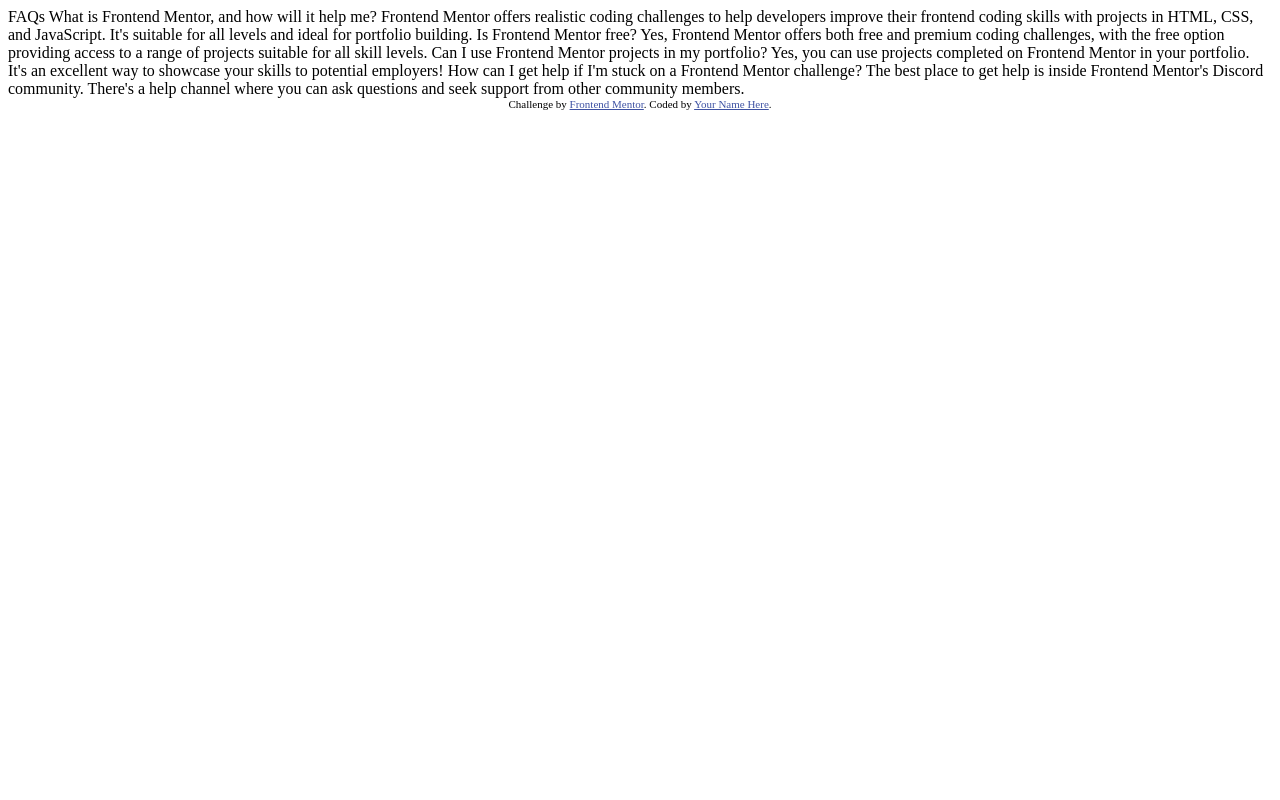
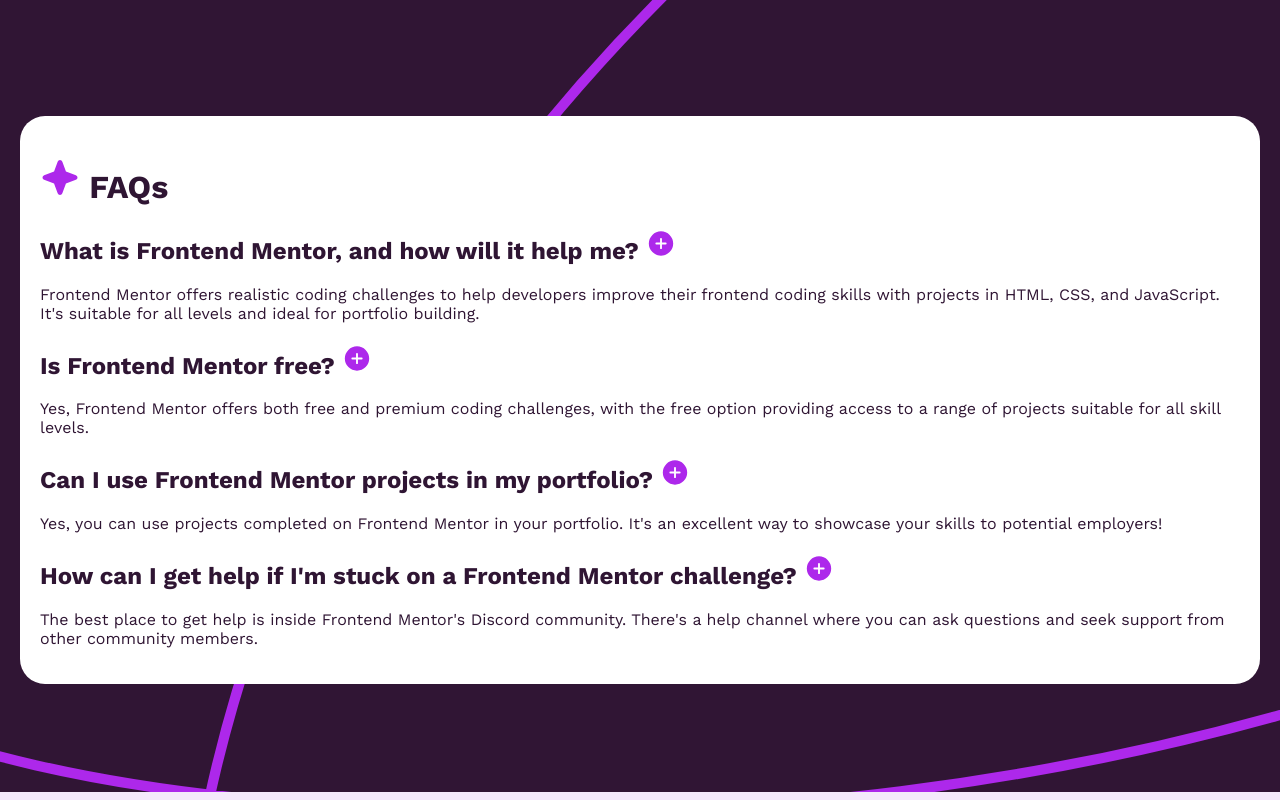
Before and after one commit to prbrq/faq-accordion, a plain HTML site: page index.html in a window 1280 px wide. Drawn offline with nearby package versions, Linux system fonts and the light colour scheme.

Commit message:
feat: :construction: Work in progress

```diff
--- a/index.html
+++ b/index.html
@@ -1,48 +1,62 @@
 <!DOCTYPE html>
 <html lang="en">
+
 <head>
   <meta charset="UTF-8">
-  <meta name="viewport" content="width=device-width, initial-scale=1.0"> <!-- displays site properly based on user's device -->
+  <meta name="viewport" content="width=device-width, initial-scale=1.0">
 
   <link rel="icon" type="image/png" sizes="32x32" href="./assets/images/favicon-32x32.png">
 
-  <title>Frontend Mentor | FAQ accordion</title>
+  <link rel="stylesheet" href="style.css">
 
-  <!-- Feel free to remove these styles or customise in your own stylesheet 👍 -->
-  <style>
-    .attribution { font-size: 11px; text-align: center; }
-    .attribution a { color: hsl(228, 45%, 44%); }
-  </style>
+  <link rel="preconnect" href="https://fonts.googleapis.com">
+  <link rel="preconnect" href="https://fonts.gstatic.com" crossorigin>
+  <link href="https://fonts.googleapis.com/css2?family=Work+Sans:ital,wght@0,100..900;1,100..900&display=swap"
+    rel="stylesheet">
+
+  <title>FAQ accordion</title>
+
 </head>
+
 <body>
 
-  FAQs
+  <div class="wrapper">
 
-  What is Frontend Mentor, and how will it help me?
+    <div class="substrate">
 
-  Frontend Mentor offers realistic coding challenges to help developers improve their
-  frontend coding skills with projects in HTML, CSS, and JavaScript. It's suitable for
-  all levels and ideal for portfolio building.
+      <div class="main">
 
-  Is Frontend Mentor free?
+        <h1><img src="assets/images/icon-star.svg" alt="Star icon."> FAQs</h1>
 
-  Yes, Frontend Mentor offers both free and premium coding challenges, with the free
-  option providing access to a range of projects suitable for all skill levels.
+        <h2 class="question">What is Frontend Mentor, and how will it help me? <img class="indicator" src="assets/images/icon-plus.svg" alt="Plus icon."></h2>
 
-  Can I use Frontend Mentor projects in my portfolio?
+        <p class="answer">Frontend Mentor offers realistic coding challenges to help developers improve their
+          frontend coding skills with projects in HTML, CSS, and JavaScript. It's suitable for
+          all levels and ideal for portfolio building.</p>
 
-  Yes, you can use projects completed on Frontend Mentor in your portfolio. It's an excellent
-  way to showcase your skills to potential employers!
+        <h2 class="question">Is Frontend Mentor free? <img class="indicator" src="assets/images/icon-plus.svg" alt="Plus icon."></h2>
 
-  How can I get help if I'm stuck on a Frontend Mentor challenge?
+        <p class="answer">Yes, Frontend Mentor offers both free and premium coding challenges, with the free
+          option providing access to a range of projects suitable for all skill levels.</p>
 
-  The best place to get help is inside Frontend Mentor's Discord community. There's a help
-  channel where you can ask questions and seek support from other community members.
+        <h2 class="question">Can I use Frontend Mentor projects in my portfolio? <img class="indicator" src="assets/images/icon-plus.svg" alt="Plus icon."></h2>
 
+        <p class="answer">Yes, you can use projects completed on Frontend Mentor in your portfolio. It's an excellent
+          way to showcase your skills to potential employers!</p>
 
-  <div class="attribution">
-    Challenge by <a href="https://www.frontendmentor.io?ref=challenge" target="_blank">Frontend Mentor</a>.
-    Coded by <a href="#">Your Name Here</a>.
+        <h2 class="question">How can I get help if I'm stuck on a Frontend Mentor challenge? <img class="indicator" src="assets/images/icon-plus.svg" alt="Plus icon."></h2>
+
+        <p class="answer">The best place to get help is inside Frontend Mentor's Discord community. There's a help
+          channel where you can ask questions and seek support from other community members.</p>
+
+      </div>
+
+    </div>
+
   </div>
+
+  <script src="script.js"></script>
+
 </body>
+
 </html>
--- /dev/null
+++ b/script.js
@@ -0,0 +1,7 @@
+let questions = document.querySelectorAll('.question');
+
+for (let question of questions) {
+    question.onclick = function () {
+        question.querySelector('.indicator').src = "assets/images/icon-minus.svg";
+    }
+}
--- /dev/null
+++ b/style.css
@@ -0,0 +1,30 @@
+*{
+    font-family: 'Work Sans';
+    color: hsl(292, 42%, 14%);
+    box-sizing: border-box;
+}
+
+html, body {
+    height: 100%;
+    margin: 0px;
+    padding: 0px;
+}
+
+.wrapper {
+    display: flex;
+    height: 100%;
+    align-items: center;
+    background-image: url('/assets/images/background-pattern-mobile.svg');
+    background-repeat: no-repeat;
+    background-size: 100%;
+    background-color: hsl(276, 71%, 95%);
+}
+
+.substrate {
+    display: flex;
+    align-items: center;
+    padding: 20px;
+    margin: 20px;
+    background-color: hsl(0, 0%, 100%);
+    border-radius: 25px;
+}
```
Also changed, not shown: assets/fonts/OFL.txt (deleted), assets/fonts/README.txt (deleted), assets/fonts/WorkSans-Italic-VariableFont_wght.ttf (deleted), assets/fonts/WorkSans-VariableFont_wght.ttf (deleted), assets/fonts/static/WorkSans-Bold.ttf (deleted), assets/fonts/static/WorkSans-Regular.ttf (deleted), assets/fonts/static/WorkSans-SemiBold.ttf (deleted), 2 other files.
